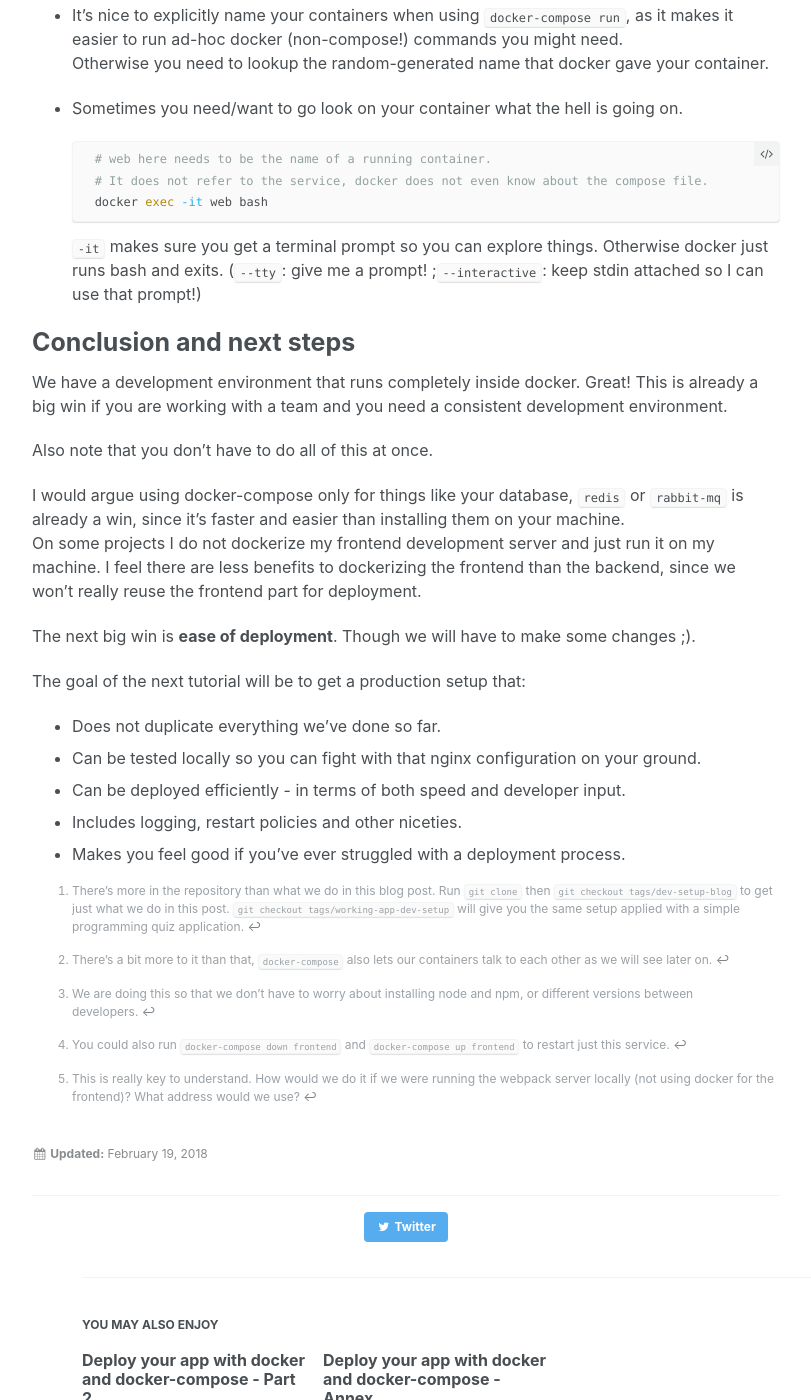
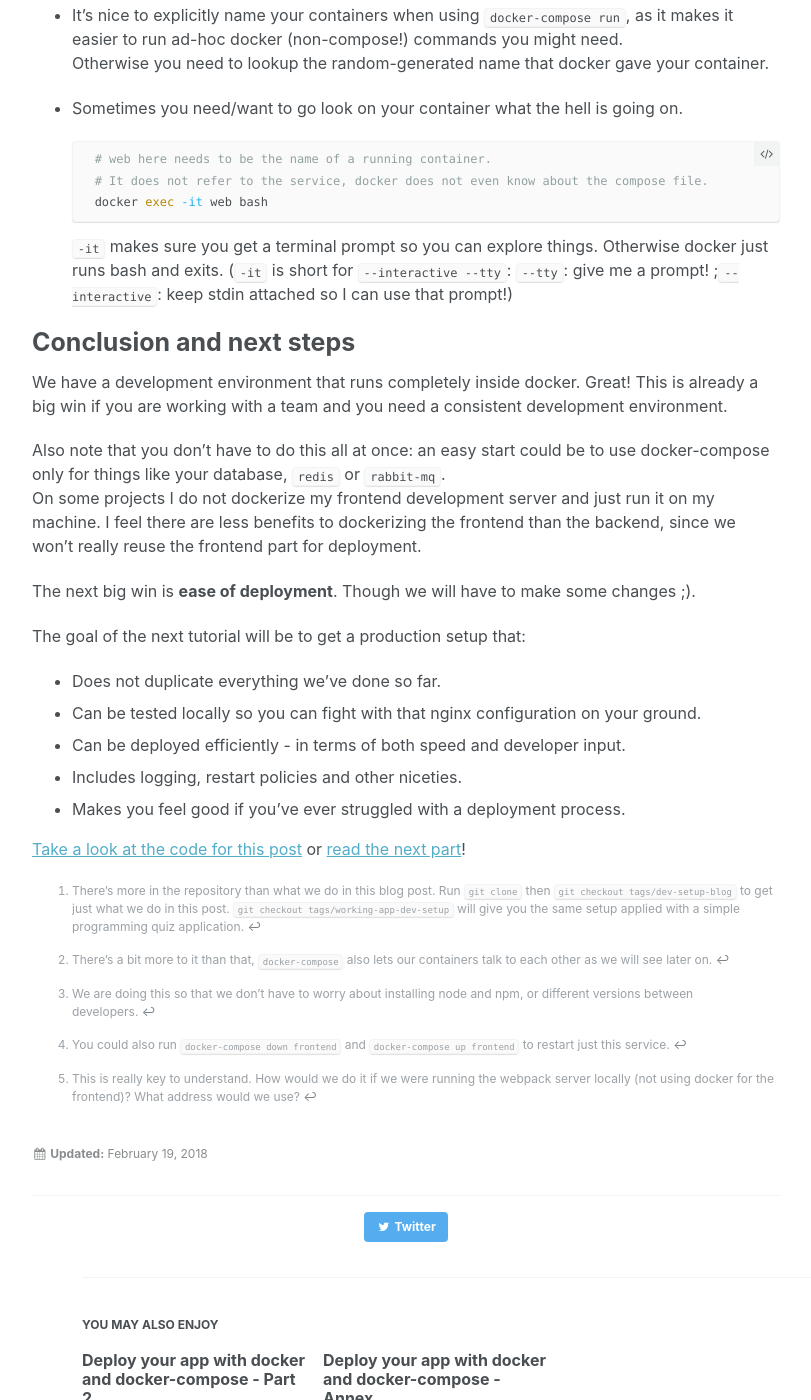
Before and after one commit to ldirer/ldirer.github.io, a Jekyll site: the page built from _posts/2018-02-19-deploy_app_docker.md, in a window 1280 px wide and 1400 px high, scrolled down 11361 px. Shown: the whole window, without its empty margins (234-1045 px from the left). Built offline with Jekyll 4.4.1, drawn with Linux system fonts in a browser that asks for light colours; some of the changed text lies outside the part shown.

Commit message:
Edits on first docker post.

````diff
--- a/_posts/2018-02-19-deploy_app_docker.md
+++ b/_posts/2018-02-19-deploy_app_docker.md
@@ -595,7 +595,7 @@ Otherwise you need to lookup the random-generated name that docker gave your con
     ```
 
     `-it` makes sure you get a terminal prompt so you can explore things. Otherwise docker just runs bash and exits.
-    (`--tty`: give me a prompt! ;`--interactive`: keep stdin attached so I can use that prompt!)
+    (`-it` is short for `--interactive --tty`: `--tty`: give me a prompt! ;`--interactive`: keep stdin attached so I can use that prompt!)
 
 
 <!--
@@ -612,9 +612,7 @@ Running a server on `localhost` within a container and trying to access it from
 We have a development environment that runs completely inside docker. Great!
 This is already a big win if you are working with a team and you need a consistent development environment.
 
-Also note that you don't have to do all of this at once.
-
-I would argue using docker-compose only for things like your database, `redis` or `rabbit-mq` is already a win, since it's faster and easier than installing them on your machine.
+Also note that you don't have to do this all at once: an easy start could be to use docker-compose only for things like your database, `redis` or `rabbit-mq`.
 <!-- If you have a complex app and want to start by using docker only for the database and the backend, that's already great.  -->
 On some projects I do not dockerize my frontend development server and just run it on my machine.
 I feel there are less benefits to dockerizing the frontend than the backend, since we won't really reuse the frontend part for deployment.
@@ -629,6 +627,11 @@ The goal of the next tutorial will be to get a production setup that:
 * Can be deployed efficiently - in terms of both speed and developer input.
 * Includes logging, restart policies and other niceties.
 * Makes you feel good if you've ever struggled with a deployment process.
+
+
+[Take a look at the code for this post](https://github.com/ldirer/deploy-app-docker/tree/working-app-dev-setup) or
+[read the next part](/deploy-docker-app-part-2)!
+
 
 
 <!-- That's why all packages installations are done in the dockerfile, so they are installed in the image during `docker build`. -->
````
Also changed, not shown: other parts of _posts/2018-02-19-deploy_app_docker.md (+1 -1 lines).
